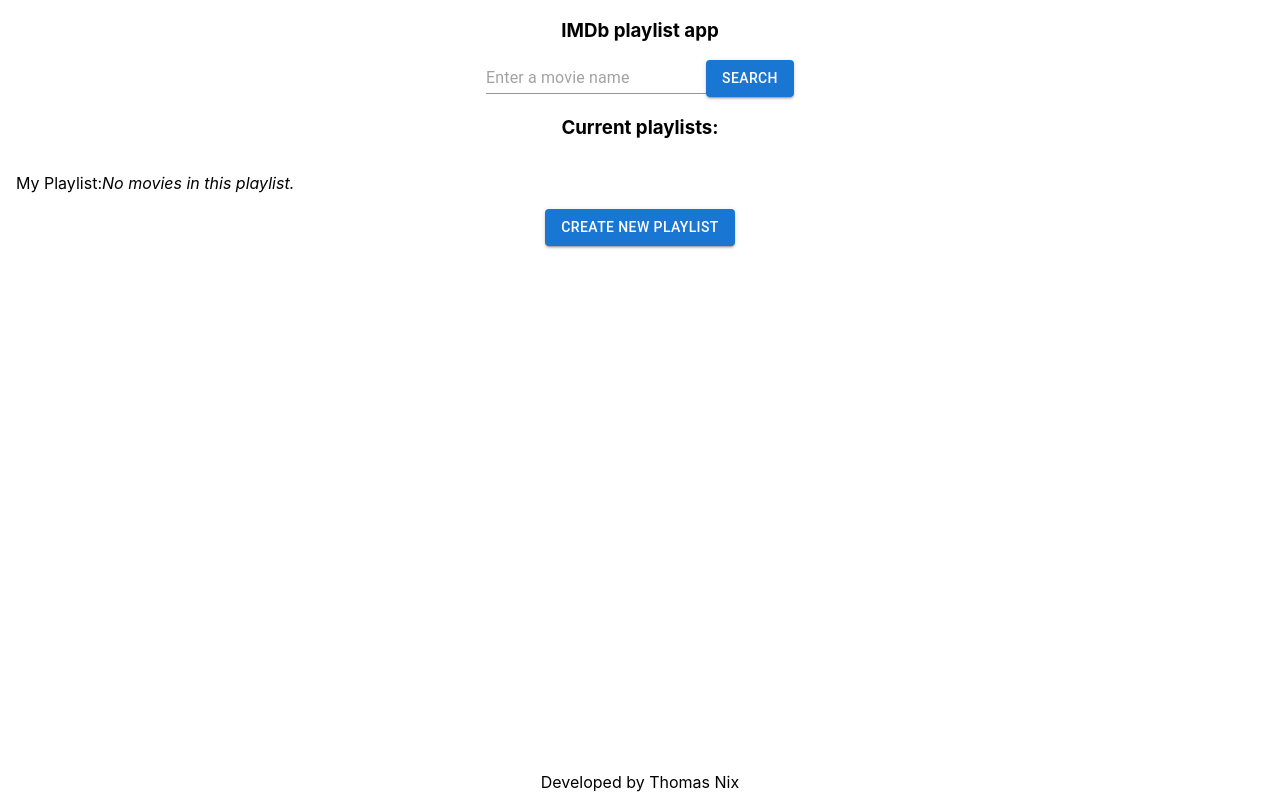
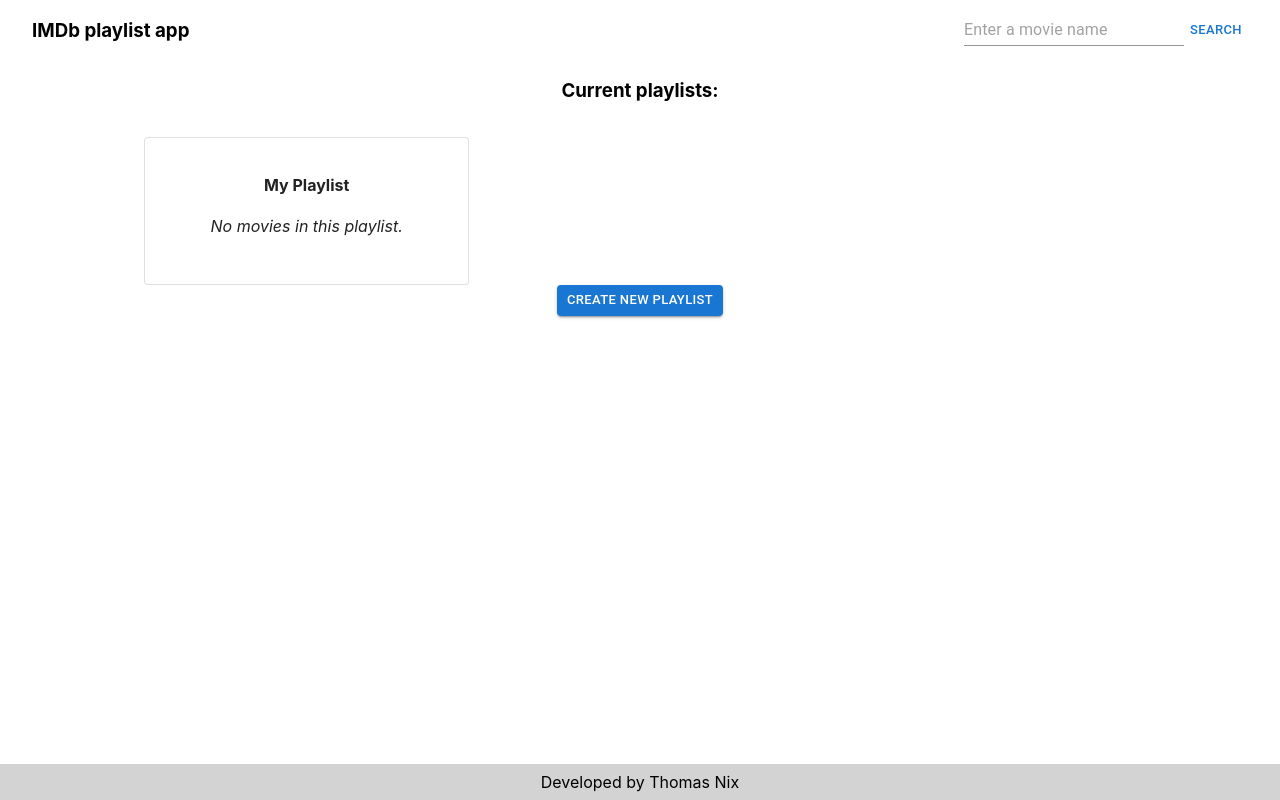
Before and after one commit to ThomasjNix/React-IMDb-Playlist-App, a React (Create React App) app in the folder imdb-plasylist-app/: page / in a window 1280 px wide. Built offline with nearby package versions, Linux system fonts and the light colour scheme.

Commit message:
More Material UI styling

```diff
--- a/imdb-plasylist-app/src/Navigation.js
+++ b/imdb-plasylist-app/src/Navigation.js
@@ -22,7 +22,7 @@
     }
     const submitSearch = (event) => {
         event.preventDefault();
-        fetch(`http://www.omdbapi.com/?s=${searchValue}&apikey=${API_KEY}`)
+        fetch(`http://www.omdbapi.com/?s=${searchValue.trim()}&apikey=${API_KEY}`)
             .then((res) => {
                 if (res.ok) {
                     return res.json();
@@ -43,13 +43,13 @@
     const setSearchResults = useContext(SearchResultsContext).setSearchResults;
     const [searchValue, setSearchValue] = useState('');
     return (
-        <div>
+        <div className="top-nav">
             <h3>IMDb playlist app</h3>
             <form onSubmit={(event) => { submitSearch(event) }}>
                 <Input type="text" placeholder="Enter a movie name" onChange={(event) => { setSearchValue(event.target.value) }} />
-                <Button variant="contained">Search</Button>
+                <Button size="small" variant="text">Search</Button>
             </form>
-            {location.pathname !== '/' && <Link to="/">Return Home</Link>}
+            {location.pathname !== '/' && <Link className="return-home" underline="none" to="/">Return Home</Link>}
         </div>
     )
 }
--- a/imdb-plasylist-app/src/Playlists.js
+++ b/imdb-plasylist-app/src/Playlists.js
@@ -2,7 +2,7 @@
 import { ACTIONS } from './redux/actions';
 import { useDispatch, useSelector } from 'react-redux';
 import { useNavigate } from 'react-router';
-import { Button, Input, List, ListItem } from '@mui/material';
+import { Button, ButtonGroup, Input, List, ListItem, Grid, Card, CardContent, CardActions } from '@mui/material';
 
 const Playlists = () => {
     const navigate = useNavigate();
@@ -32,24 +32,34 @@
     const userPlaylists = useSelector(state => state.userPlaylists);
     return (
         <div>
-            {/* Load playlists - need single playlist component to pass data to */}
-            {userPlaylists && userPlaylists.length > 0 && <List className="playlists">
+            {userPlaylists && userPlaylists.length > 0 && <Grid container spacing={2} className="playlists">
                 {userPlaylists.map((playlist) => {
-                    return <ListItem key={playlist.id}>
-                        {playlist.name}: {playlist.movies.length > 0 && playlist.movies.map((movie, index) => `${movie.Title}${index === playlist.movies.length - 1 ? '' : ', '}`) }
-                        {(!playlist || !playlist.movies || playlist.movies.length === 0) && <span className="no-movies-in-playlist">No movies in this playlist.</span>}
-                        { playlist.inEdit && <Button variant="contained" onClick={() => { confirmPlaylist(playlist)}}>Confirm playlist</Button>}
-                        { playlist.inEdit && <Button variant="contained" onClick={() => { cancelPlaylist(playlist)}}>Cancel playlist changes</Button>}
-                        {userPlaylists.length !== 1 && <Button variant="contained" onClick={() => { deletePlaylist(playlist)}}>Delete playlist</Button>}
-                    </ListItem>
+                    return <Grid item xs={6} lg={4} className="playlist-item" key={playlist.id}>
+                        <Card variant="outlined">
+                            <CardContent>
+                            <h4>{playlist.name}</h4>
+                            <p className="playlist-description">
+                                {playlist.movies.length > 0 && playlist.movies.map((movie, index) => `${movie.Title}${index === playlist.movies.length - 1 ? '' : ', '}`) }
+                                {(!playlist || !playlist.movies || playlist.movies.length === 0) && <span className="no-movies-in-playlist">No movies in this playlist.</span>}
+                            </p>
+                            </CardContent>
+                            <CardActions>
+                                <ButtonGroup size="small" aria-label="small button group">
+                                    { playlist.inEdit && <Button size="small" color="success" variant="contained" onClick={() => { confirmPlaylist(playlist)}}>Confirm</Button>}
+                                    { playlist.inEdit && <Button size="small" color="secondary" variant="contained" onClick={() => { cancelPlaylist(playlist)}}>Cancel changes</Button>}
+                                    {userPlaylists.length !== 1 && <Button color="error" size="small" variant="contained" onClick={() => { deletePlaylist(playlist)}}>Delete</Button>}
+                                </ButtonGroup>
+                            </CardActions>
+                        </Card>
+                    </Grid>
                 })}
-            </List>}
+            </Grid>}
             {(!userPlaylists || userPlaylists.length === 0) && <p>User has no current playlists</p>}
-            {!newPlaylistInProgress && <Button variant="contained" onClick={() => { setNewPlaylistInProgress(true) }}>Create new playlist</Button>}
+            {!newPlaylistInProgress && <Button size="small" className="create-new-playlist" variant="contained" onClick={() => { setNewPlaylistInProgress(true) }}>Create new playlist</Button>}
             {newPlaylistInProgress &&
                 <form onSubmit={(event) => {saveNewPlaylist(event)}}>
                     <Input type="text" onChange={(event) => { setNewPlaylistValue(event.target.value) }} />
-                    <Button variant="contained" onClick={() => { saveNewPlaylist() }}>Save</Button>
+                    <Button size="small" variant="text" onClick={() => { saveNewPlaylist() }}>Save</Button>
                 </form>
             }
         </div>
--- a/imdb-plasylist-app/src/Search/SearchResults.js
+++ b/imdb-plasylist-app/src/Search/SearchResults.js
@@ -4,17 +4,22 @@
 import SingleResult from './SingleResult';
 import { useSelector } from 'react-redux';
 import ImageList from '@mui/material/ImageList';
+import { Grid, Card } from '@mui/material';
 
 const SearchResults = () => {
     const searchResults = useContext(SearchResultsContext).searchResults;
     const state = useSelector(state => state);
     return (
-        <ImageList sx={{ width: "80vw"}} className="search-results-list">
+        <Grid spacing={2} container className="search-results-list">
             {searchResults.map((result) => {
-                return <SingleResult playlists={state.userPlaylists} key={result.imdbID} result={result} />
+                return <Grid item xs={6} lg={4}>
+
+                        <SingleResult playlists={state.userPlaylists} key={result.imdbID} result={result} />
+
+                </Grid>
             }
             )}
-        </ImageList>
+        </Grid>
     )
 }
 
--- a/imdb-plasylist-app/src/Search/SingleResult.js
+++ b/imdb-plasylist-app/src/Search/SingleResult.js
@@ -5,27 +5,41 @@
 import { Button } from '@mui/material';
 import ImageListItem from '@mui/material/ImageListItem';
 import ImageListItemBar from '@mui/material/ImageListItemBar';
+import { Card, CardContent, CardActions, Select, MenuItem, FormControl, InputLabel } from '@mui/material';
 
 const SingleResult = ({ result, playlists }) => {
     const dispatch = useDispatch();
     const addToSelectedPlaylist = () => {
-        dispatch({type: ACTIONS.ADD_TO_PLAYLIST, payload: {
-            movieContent: result,
-            playlistName: selectedPlaylist
-        }});
+        dispatch({
+            type: ACTIONS.ADD_TO_PLAYLIST, payload: {
+                movieContent: result,
+                playlistName: selectedPlaylist
+            }
+        });
+    }
+    const itemInPlaylist = () => {
+        // TODO
+        return true;
     }
     const [selectedPlaylist, setSelectedPlaylist] = useState(playlists[0].name);
     return (
-        <ImageListItem className="result">
-            {result.Poster && <img className="poster" loading="lazy" src={result.Poster} alt={result.Title + ' poster'} />}
-            <ImageListItemBar title={result.title} position="below"/>
-            <select onChange={(event) => {setSelectedPlaylist(event.target.value)}}>
-                {playlists.map((playlist) => {
-                    return <option key={`${result.imdbID}-${playlist.id}`}>{playlist.name}</option>
-                })}
-            </select>
-            <Button variant="contained" onClick={() => {addToSelectedPlaylist()}}>Add to playlist</Button>
-        </ImageListItem>
+        <Card variant="outlined">
+            <CardContent className="result">
+                <ImageListItemBar title={result.Title} position="below" />
+                {result.Poster && <img className="poster" loading="lazy" src={result.Poster} alt={result.Title + ' poster'} />}
+            </CardContent>
+            <CardActions className="single-result-actions">
+                <FormControl variant="standard" sx={{ m: 1, minWidth: 120 }}>
+                    <Select value={selectedPlaylist} onChange={(event) => { setSelectedPlaylist(event.target.value) }}>
+                        {playlists.map((playlist) => {
+                            return <MenuItem key={`${result.imdbID}-${playlist.id}`} value={playlist.name}>{playlist.name}</MenuItem>
+                        })}
+                    </Select>
+                </FormControl>
+                {!itemInPlaylist() && <Button size="small" variant="contained" onClick={() => { addToSelectedPlaylist() }}>Add to playlist</Button>}
+                {itemInPlaylist() && <Button size="small" variant="contained" disabled>Added</Button>}
+            </CardActions>
+        </Card>
     )
 }
 
--- a/imdb-plasylist-app/src/index.css
+++ b/imdb-plasylist-app/src/index.css
@@ -12,15 +12,26 @@
     monospace;
 }
 
-.playlists {
-  list-style-type: none;
+div.search-results-list,
+div.playlists {
+  width: 80vw;
+  margin: 0 auto;
+
 }
-.playlists .no-movies-in-playlist {
+div.playlists .no-movies-in-playlist {
   font-style: italic;
+}
+.return-home {
+  text-decoration: none;
+  color: black;
+  font-weight: bold;
+}
+.create-new-playlist {
+  margin-top: 5vh;
 }
 
 .poster {
-  max-width: 5vw;
+  max-width: 10vw;
 }
 
 .body-container {
@@ -30,10 +41,26 @@
   position: fixed;
   bottom: 0;
   width: 100%;
-  background-color: white;
+  background-color: lightgray;
   padding: 0.5rem 0;
 }
 .confirmation-footer {
   background-color: blue;
   color: white;
 }
+
+form button {
+  margin-right: 0.5rem;
+}
+
+.top-nav {
+  display: flex;
+  align-items: center;
+  padding: 0 2rem;
+  justify-content: space-between;
+}
+
+.single-result-actions {
+  display: flex;
+  justify-content: center;
+}
```
